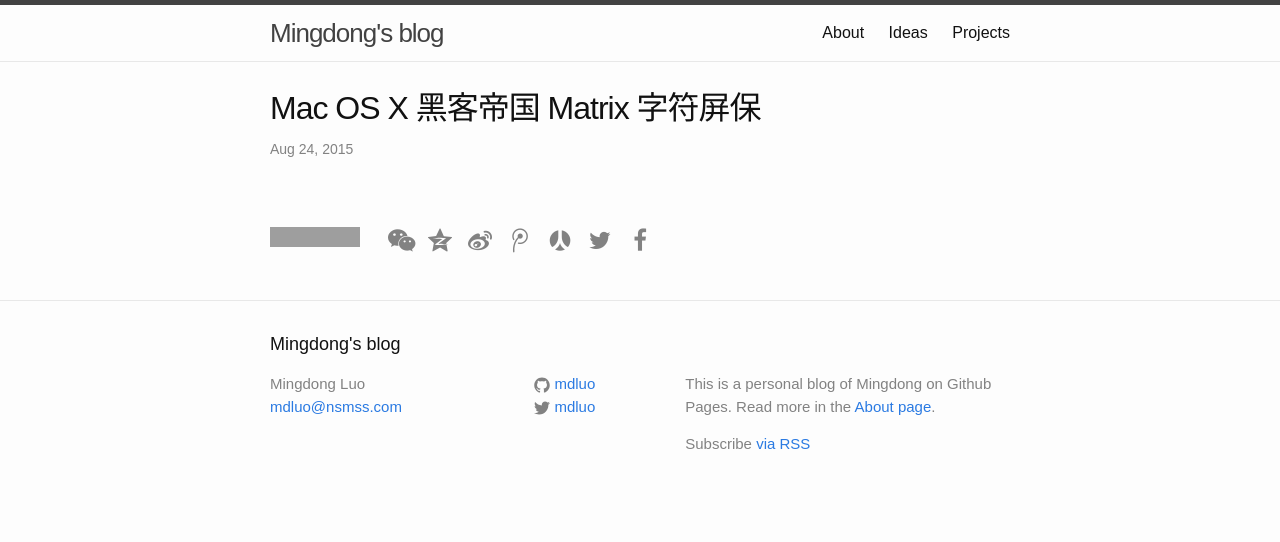
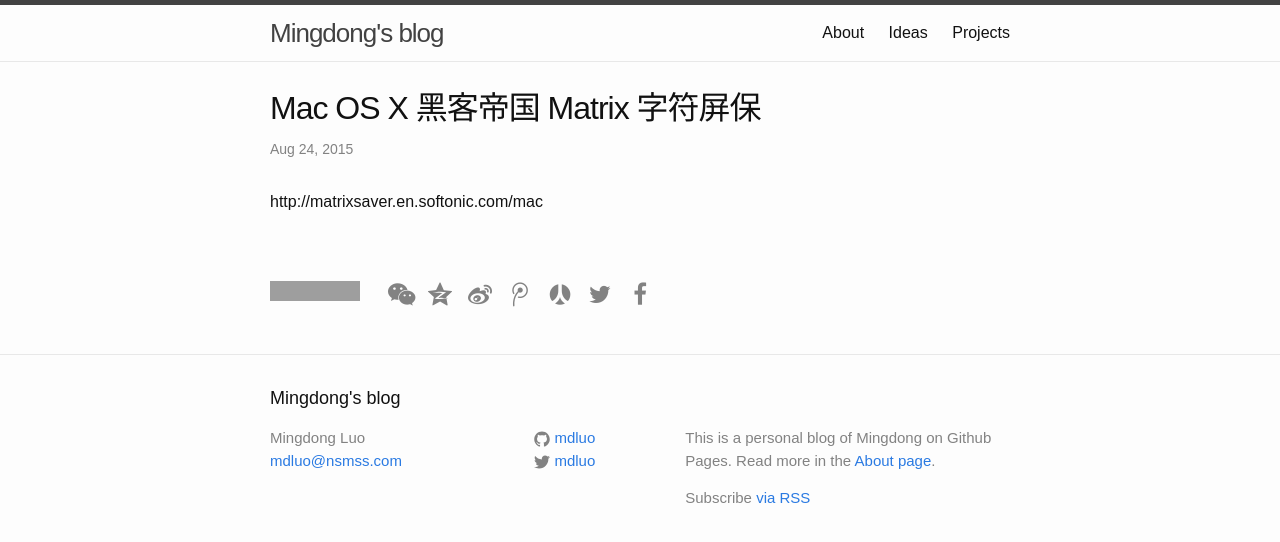
Before and after one commit to itfen/md, a Jekyll site: the page built from _posts/2015-08-24-matrix-screen-saver-for-mac-os-x.md, in a window 1280 px wide. Shown: the top 542 px of the page. Built offline with Jekyll 4.4.1, drawn with Linux system fonts in a browser that asks for light colours; nearby versions of some CDN libraries; comment, search, counter and statistics services are not loaded; some of the changed lines change nothing that is shown; grey boxes are pictures that could not be loaded.

Commit message:
Update post

```diff
--- a/_posts/2015-08-24-matrix-screen-saver-for-mac-os-x.md
+++ b/_posts/2015-08-24-matrix-screen-saver-for-mac-os-x.md
@@ -5,3 +5,5 @@
 comments: true
 share: true
 ---
+
+http://matrixsaver.en.softonic.com/mac
```
